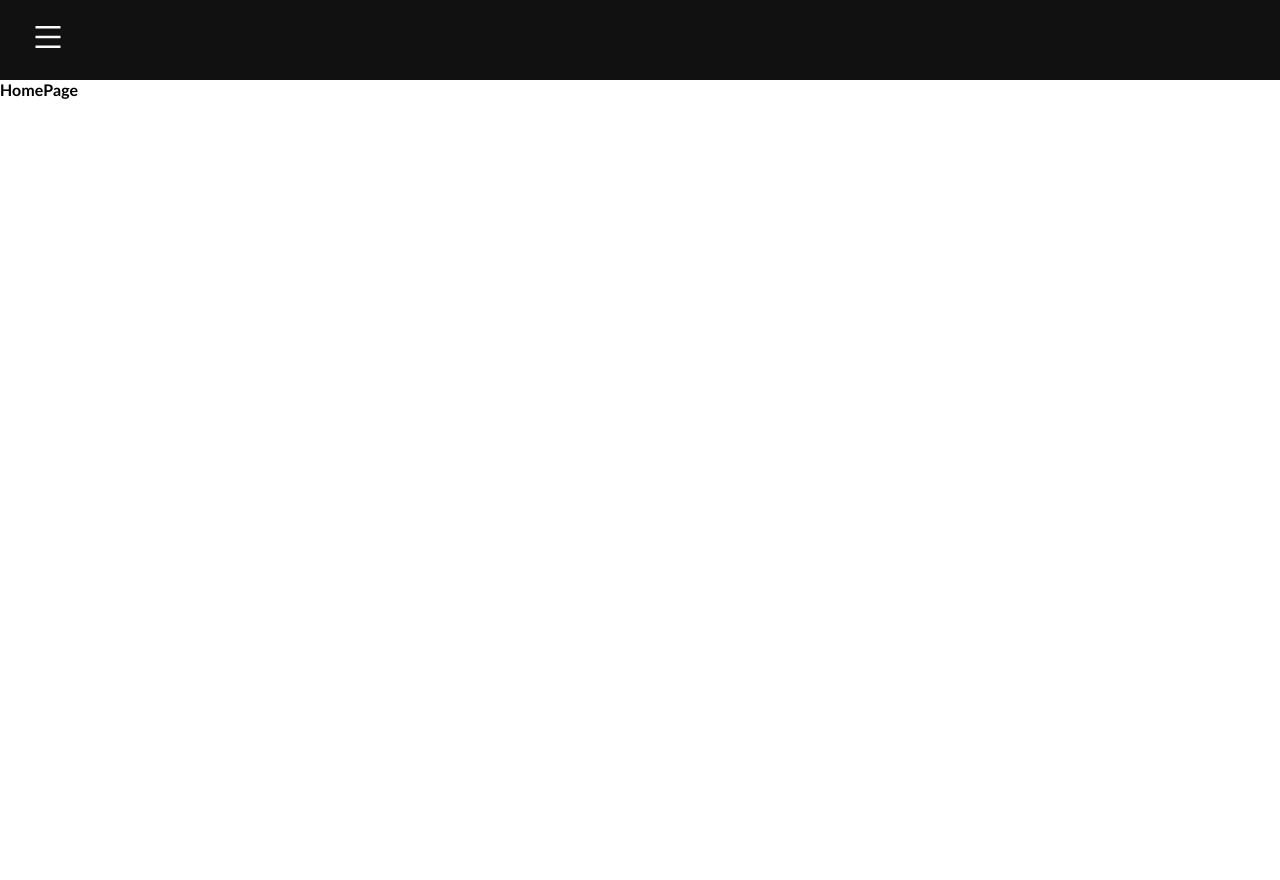
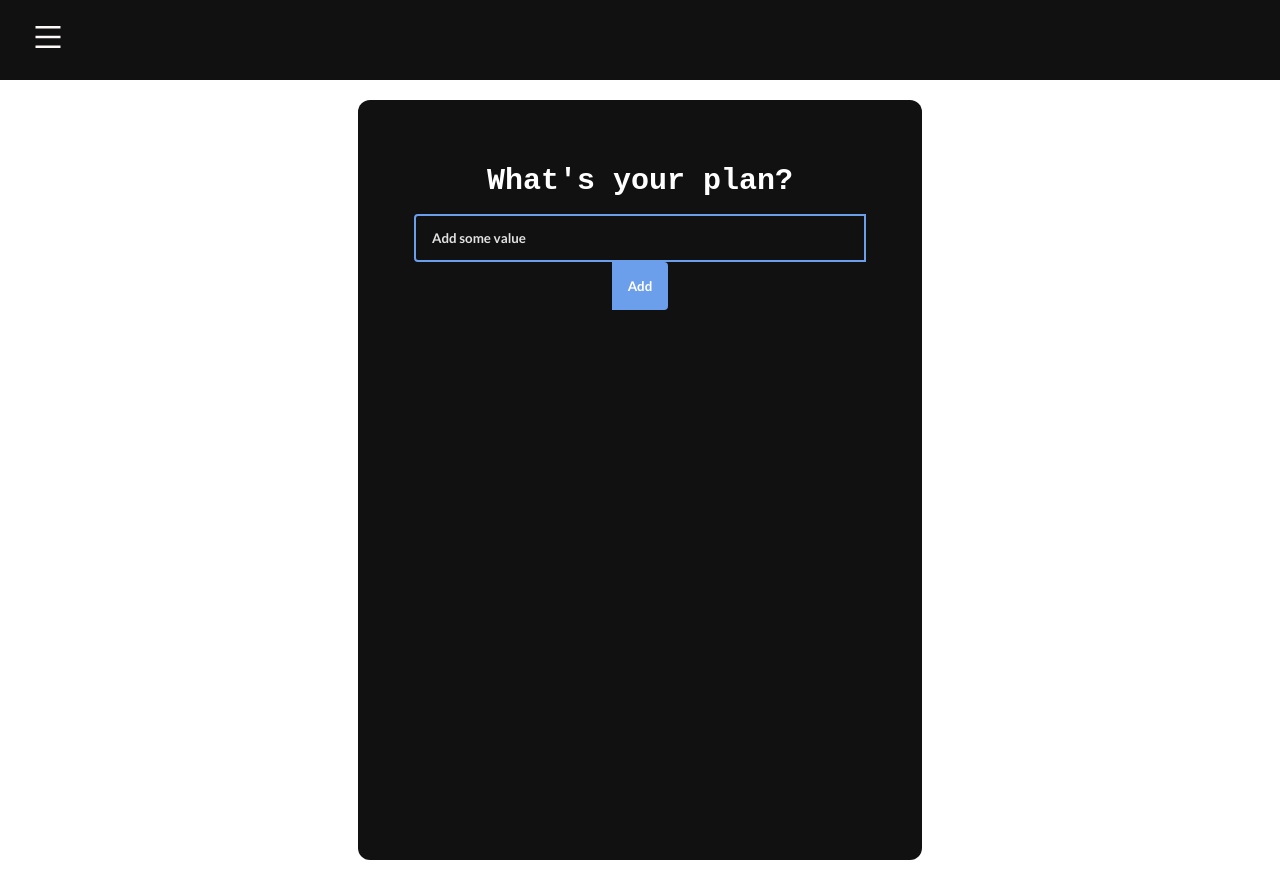
Before and after one commit to DamperDoor56/React-project-Mini-projects, a React (Create React App) app: page /ToDoList in a window 1280 px wide. Before the commit the page ends 800 px from the top, so only its background shows below. Built offline with nearby package versions, Linux system fonts and the light colour scheme.

Commit message:
fixed-routes

```diff
--- a/src/App.js
+++ b/src/App.js
@@ -4,20 +4,23 @@ import { BrowserRouter as Router, Route, Switch } from 'react-router-dom';
 import Navbar from './components/Sidebar/Navbar';
 import HomePage from './components/pages/HomePage'
 import ToDoList from './components/pages/ToDoList'
-import RomanNumber from './components/pages/RomanNumber'
-import CaesarCipher from './components/pages/CaesarCipher'
 
 function App() {
   return (
     <>
         <Router>
             <Navbar/>
-            <Switch>
-                <Route path= '/' component={HomePage} />
-                <Route path= '/' component={ToDoList} />
-                <Route path= '/' component={RomanNumber} />
-                <Route path= '/' component={CaesarCipher} />
-            </Switch>
+                <Switch>
+                  <Route exact path="/">
+                    <HomePage />
+                  </Route>
+                  <Route exact path='/ToDoList'>
+                    <ToDoList />
+                  </Route>
+                  <Route exact path='/ToDoList'>
+                    <ToDoList />
+                  </Route>
+                </Switch>
         </Router>
     </>
   )
--- a/src/components/Sidebar/SidebarData.js
+++ b/src/components/Sidebar/SidebarData.js
@@ -13,20 +13,20 @@ export const SidebarData =[
     },
     {
         title: "To Do List",
-        path: '/ToDoList.js',
+        path: '/ToDoList',
         icon: <BsListCheck />,
         cName: 'nav-text'
 
     },
     {
-        title: "Roman Numbers",
-        path: '/',
+        title: "Roman Number",
+        path: '/RomanNumber',
         icon: <GiRomanToga />,
         cName: 'nav-text'
     },
     {
         title: "Caesar Cipher",
-        path: '/',
+        path: '/CaesarCipher',
         icon: <GiArchiveResearch />,
         cName: 'nav-text'
     },
--- a/src/components/Sidebar/navbar.css
+++ b/src/components/Sidebar/navbar.css
@@ -7,25 +7,25 @@
     align-items: center;
 }
 .menu-bars{
-    margin-left: 2rem !important;
+    margin-left: 2rem;
     font-size: 2rem;
     background: none;
 }
 
 .nav-menu{
     background: #111;
-    width: 250px;
+    width: 300px;
     height: 100vh;
     display: flex;
     justify-content: center;
     position: fixed;
     top: 0;
-    left: -100%;
+    transform: translateX(-100%);
     transition: 850ms;
 }
 
 .nav-menu.active{
-    left: 0;
+    transform: translateX(0%);
     transition: 350ms;
 }
 .nav-text{
```
